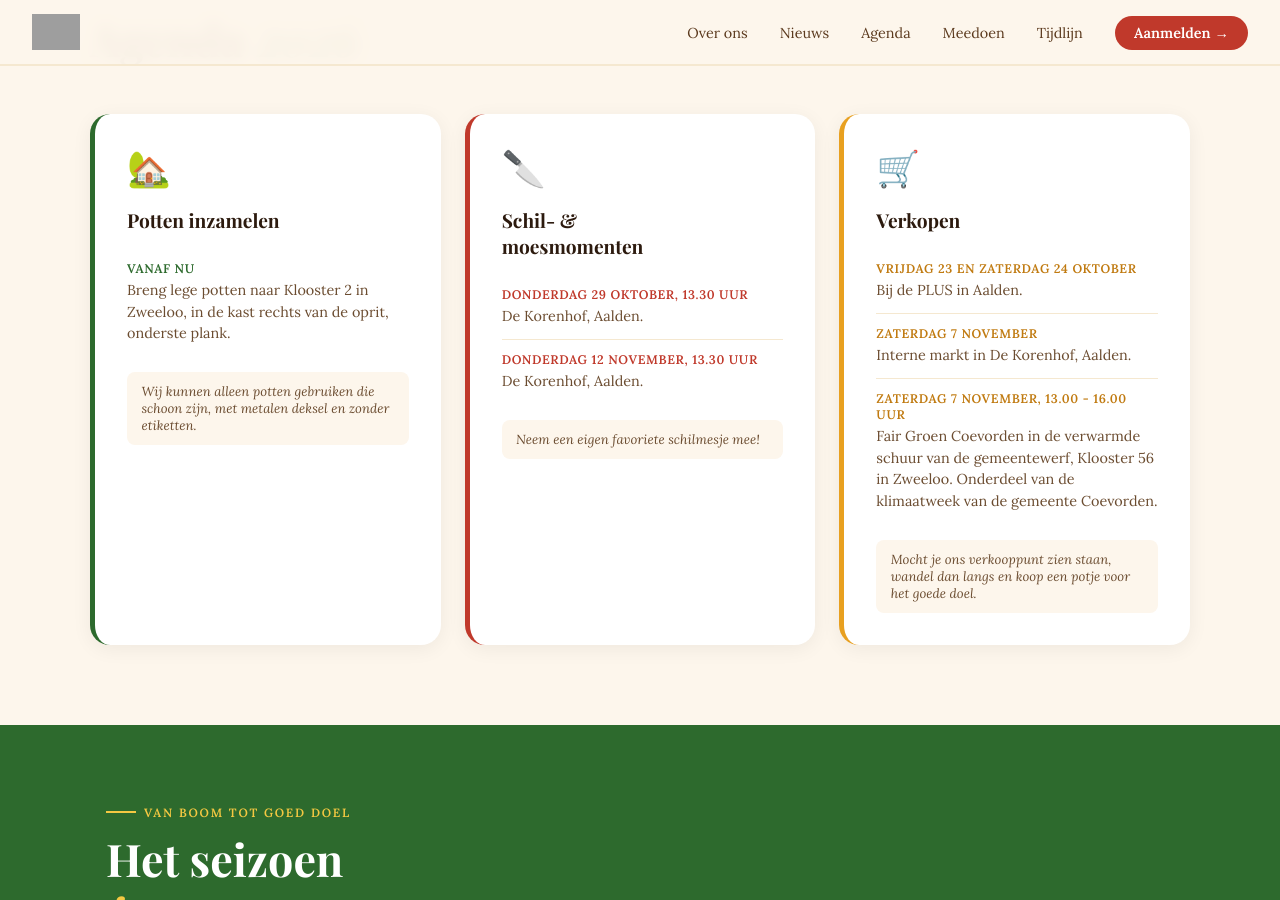
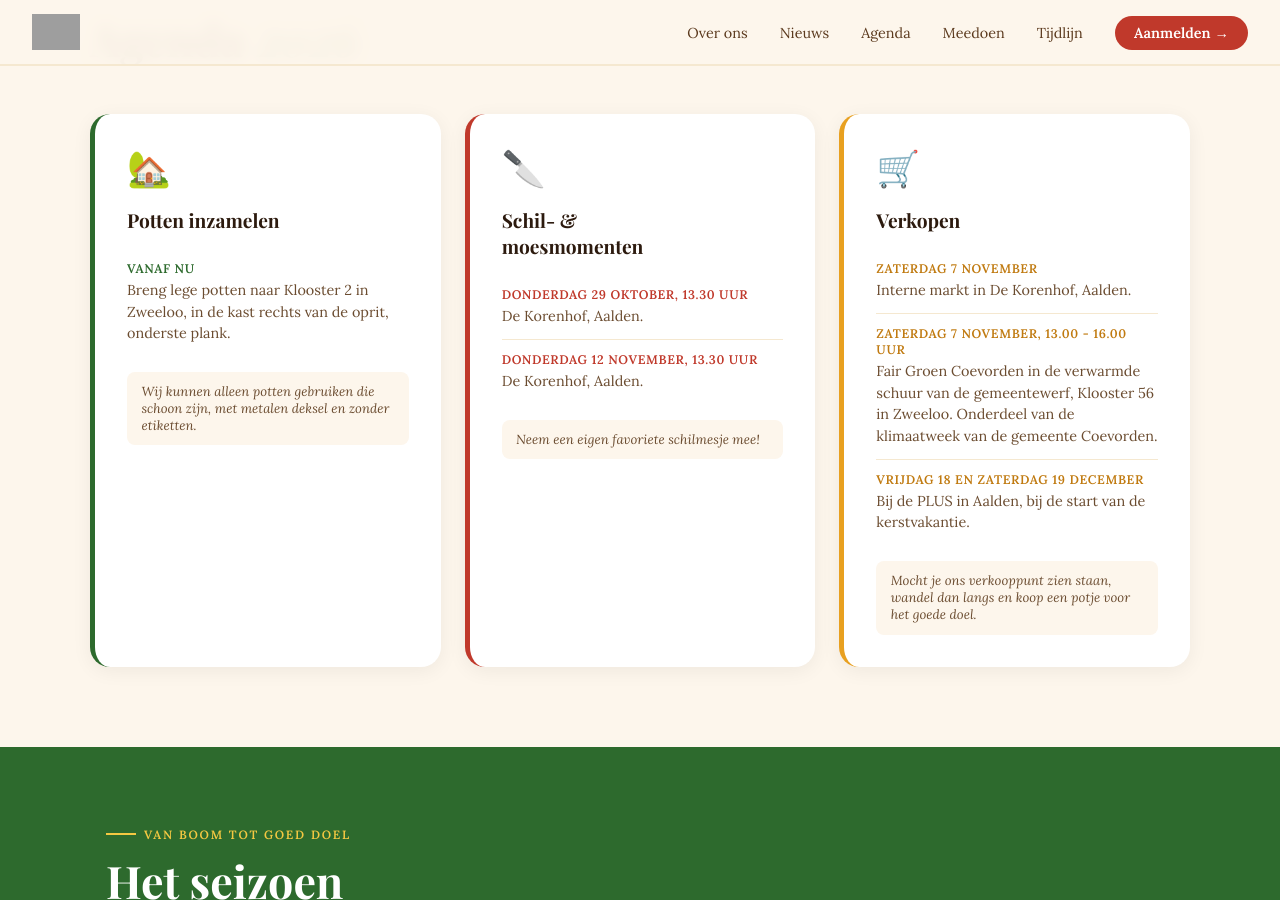
Before and after one commit to PlukenDeel/Pluk-en-Deel-2, a Jekyll site: the page built from index.html, in a window 1280 px wide and 900 px high, scrolled down 3613 px. Built offline with Jekyll 4.4.1, drawn with Linux system fonts in a browser that asks for light colours; some web fonts are replaced; grey boxes are pictures that could not be loaded.

Commit message:
Agenda: PLUS-verkoop 23/24 okt vervangen door 18/19 dec
Co-Authored-By: Claude Sonnet 5.5 <noreply@anthropic.com>
Claude-Session: https://claude.ai/code/session_01NxZqyCjYDnsCsRqWsUSsne

```diff
--- a/_data/agenda.yml
+++ b/_data/agenda.yml
@@ -22,13 +22,13 @@ items:
     emoji: 🛒
     kleur: geel
     datums:
-      - datum: vrijdag 23 en zaterdag 24 oktober
-        iso: '2026-10-23'
-        detail: Bij de PLUS in Aalden.
       - datum: zaterdag 7 november
         iso: '2026-11-07'
         detail: Interne markt in De Korenhof, Aalden.
       - datum: zaterdag 7 november, 13.00 - 16.00 uur
         iso: '2026-11-07'
         detail: Fair Groen Coevorden in de verwarmde schuur van de gemeentewerf, Klooster 56 in Zweeloo. Onderdeel van de klimaatweek van de gemeente Coevorden.
+      - datum: vrijdag 18 en zaterdag 19 december
+        iso: '2026-12-18'
+        detail: Bij de PLUS in Aalden, bij de start van de kerstvakantie.
     tip: 'Mocht je ons verkooppunt zien staan, wandel dan langs en koop een potje voor het goede doel.'
```
